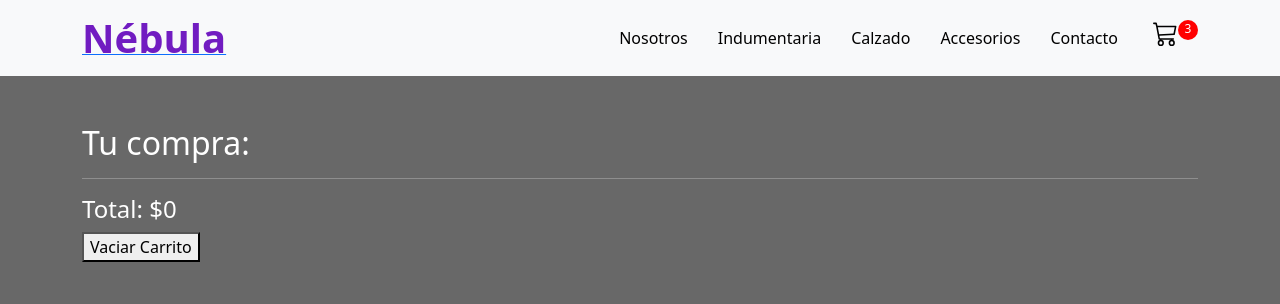
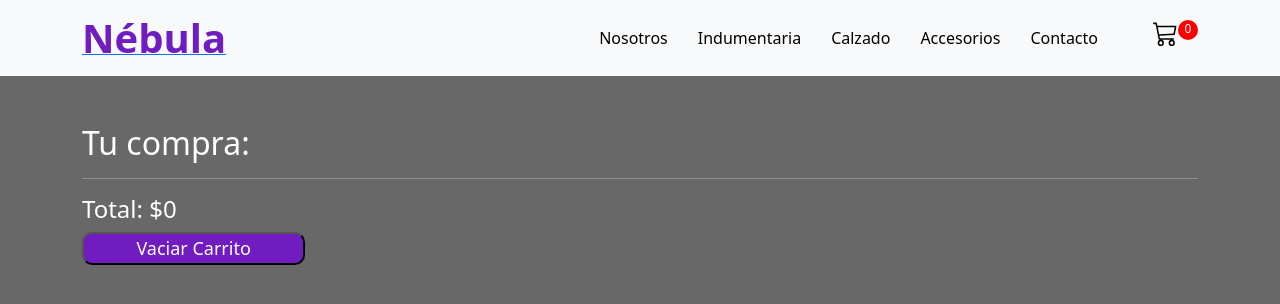
Before and after one commit to lulibona/lucila-ecommerce, a React (Vite) app: page /cart in a window 1280 px wide. Shown: the top 304 px of the page. Built offline with nearby package versions, Linux system fonts and the light colour scheme.

Commit message:
botones del carrito

```diff
--- a/package.json
+++ b/package.json
@@ -15,6 +15,7 @@
     "react": "^18.2.0",
     "react-bootstrap": "^2.8.0",
     "react-dom": "^18.2.0",
+    "react-icons": "^4.10.1",
     "react-router-dom": "^6.14.2"
   },
   "devDependencies": {
--- a/src/components/CartView/CartView.jsx
+++ b/src/components/CartView/CartView.jsx
@@ -1,9 +1,10 @@
 import { useContext } from 'react';
 import './cartView.css';
 import { CartContext } from '../../context/CartContext';
+import { BsTrash3 } from "react-icons/bs";
 
 export const CartView = () => {
-    const {cart, totalCompra, vaciarCarrito} = useContext(CartContext)
+    const {cart, totalCompra, vaciarCarrito, removerDelCarrito} = useContext(CartContext)
 
     return(
         <div className='container my-5 carrito'>
@@ -19,13 +20,15 @@ export const CartView = () => {
                             <p className='dato'>Cantidad: {item.quantity}</p>
                             <p className='dato'>Precio a pagar: ${item.price * item.quantity}</p>
                         </div>
+                        <button onClick={() => removerDelCarrito(item.id)} className='Button trash'><BsTrash3/></button>
+                        {/* cuando a la func necesito pasarle un param, la envuelvo en una func anonima */}
                         <hr />
                     </div>
                 ))
             }
             <div>
                 <h4>Total: ${totalCompra()}</h4>
-                <button onClick={vaciarCarrito}>Vaciar Carrito</button>
+                <button className="Button empty" onClick={vaciarCarrito}>Vaciar Carrito</button>
             </div>
         </div>
     )
--- a/src/components/CartView/cartView.css
+++ b/src/components/CartView/cartView.css
@@ -9,3 +9,12 @@
 .dato{
     margin-right: 40px;
 }
+
+.trash{
+    width: 50px;
+    margin: 0px;
+}
+
+.empty{
+    margin: 0px;
+}
--- a/src/components/CartWidget/Cartwidget.jsx
+++ b/src/components/CartWidget/Cartwidget.jsx
@@ -1,15 +1,18 @@
 import cart from '/cart.svg'
 import "./cartwidget.css";
+import {Link} from 'react-router-dom'
+import { useContext } from 'react';
+import { CartContext } from '../../context/CartContext';
 
 export const CartWidget = () => {
+    const { totalCantidad } = useContext(CartContext)
+
     return (
         <div>
-            <a href="" target="">
+            <Link to="/cart" className="cart">
                 <img src={cart} className="cart" alt="cart" />
-            </a>
-
-            <p className='notification'>3</p>
-
+                <p className='notification'>{totalCantidad()}</p>
+            </Link>
         </div>
     )
 }
--- a/src/context/CartContext.jsx
+++ b/src/context/CartContext.jsx
@@ -11,6 +11,10 @@ export const CartProvider = ({children}) => {
     //seteo el estado haciendo un spread del cart(replico el array q ya está) y agrego el item nuevo
   }
 
+  const removerDelCarrito = (id) => {
+    setCart(cart.filter((item) => item.id !== id))
+  }   //cn filter determino lo q se queda en el array
+
   //varifico si el prod ya fue agregado antes al carrito (some retorna T/F)
   const isInCart = (id) => {
     return cart.some((item) => item.id === id)
@@ -18,6 +22,10 @@ export const CartProvider = ({children}) => {
 
   const totalCompra = () => {
     return cart.reduce((acc, item) => acc + item.price * item.quantity, 0)
+  }
+
+  const totalCantidad = () => {
+    return cart.reduce((acc, item) => acc + item.quantity, 0)
   }
 
   const vaciarCarrito = () => {
@@ -30,7 +38,9 @@ export const CartProvider = ({children}) => {
         agregarAlCarrito,
         isInCart,
         totalCompra,
-        vaciarCarrito
+        vaciarCarrito,
+        totalCantidad,
+        removerDelCarrito
       }}>
         {children}
     </CartContext.Provider>
```
Also changed, not shown: 1 other file (tests, documents, lock files or other folders).
